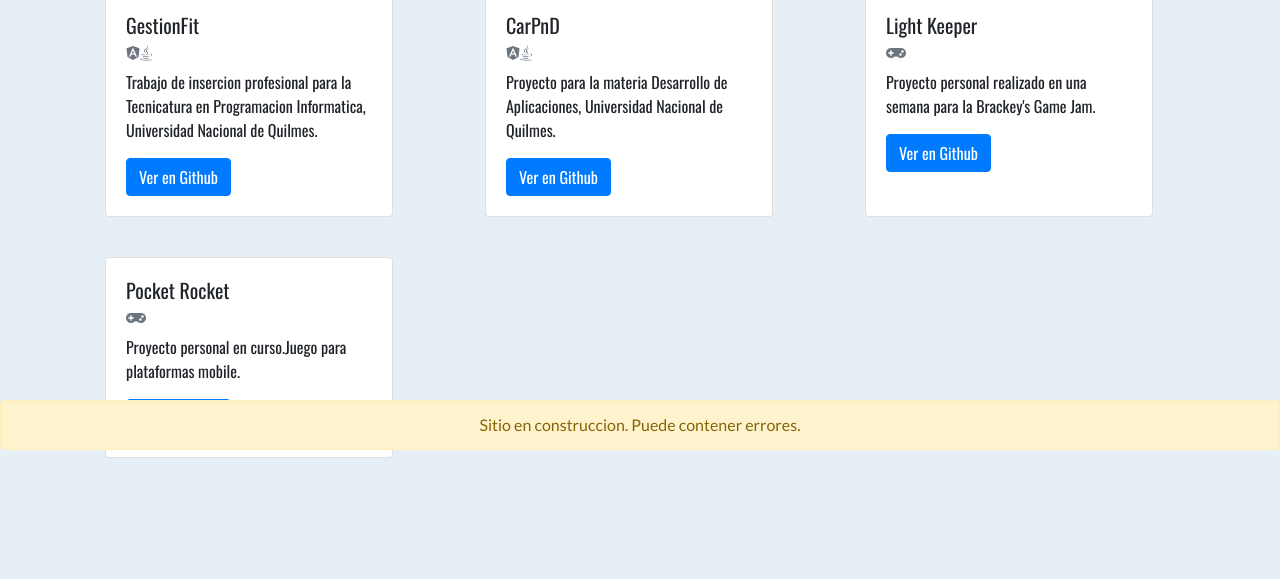
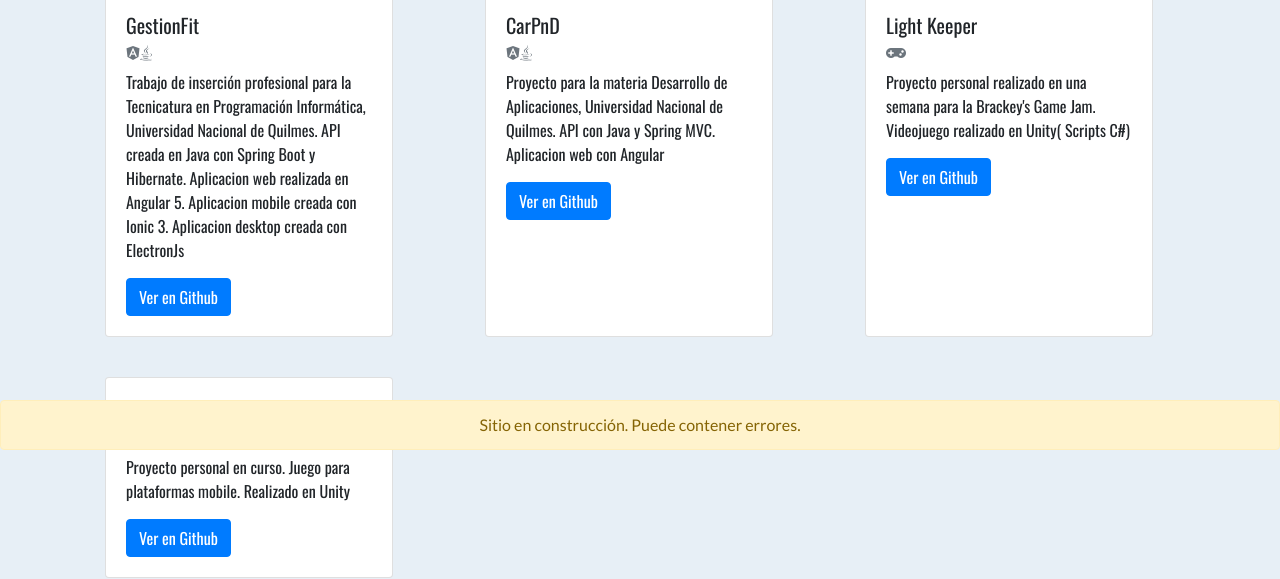
Before and after one commit to gasvel/portfolio, an Angular app: page /proyectos in a window 1280 px wide. Shown: the part 334-913 px from the top of the page. Before the commit the page ends 812 px from the top, so only its background shows below. Built offline with nearby package versions, Linux system fonts and the light colour scheme.

Commit message:
Cambios en ortografia

```diff
--- a/src/app/app.component.html
+++ b/src/app/app.component.html
@@ -1,5 +1,5 @@
 <nav class="navbar navbar-expand-lg navbar-dark bg-primary">
-  <a class="navbar-brand">Gaston Ariel Veliez</a>
+  <a class="navbar-brand">Gast&oacute;n Ariel Veliez</a>
   <button class="navbar-toggler" type="button" data-toggle="collapse" data-target="#navbarNavAltMarkup" aria-controls="navbarNavAltMarkup" aria-expanded="false" aria-label="Toggle navigation">
     <span class="navbar-toggler-icon"></span>
   </button>
@@ -13,5 +13,5 @@
 </nav>
 <router-outlet></router-outlet>
 <div class="alert alert-warning footer" role="alert">
-  Sitio en construccion. Puede contener errores.
+  Sitio en construcci&oacute;n. Puede contener errores.
 </div>
--- a/src/app/inicio/inicio.component.html
+++ b/src/app/inicio/inicio.component.html
@@ -4,8 +4,8 @@
       <img src="http://static.t13.cl/images/sizes/1200x675/1493938270-programacion-istock.jpg" class="d-block w-100 imgCarr" alt="img1">
       <div class="carousel-caption d-none d-md-block carInfo">
         <h3>Gaston Veliez</h3>
-        <h4>Tecnico Universitario en Programacion Informatica</h4>
-        <h4>Estudiante de la Licenciatura en Informatica</h4>
+        <h4>Tecnico Universitario en Programaci&oacute;n Inform&aacute;tica</h4>
+        <h4>Estudiante de la Licenciatura en Inform&aacute;tica</h4>
         <h4>Universidad Nacional de Quilmes</h4>
       </div>
     </div>
@@ -15,7 +15,7 @@
       </a>
       <div class="carousel-caption d-none d-md-block carInfo">
         <h3>Mis proyectos</h3>
-        <h4>Proyectos realizados con motivo acedemico y/o personal</h4>
+        <h4>Proyectos realizados con motivo aced&eacute;mico y/o personal</h4>
       </div>
     </div>
     <div class="carousel-item">
@@ -29,7 +29,7 @@
   </div>
   <a class="carousel-control-prev" href="#carouselExampleControls" role="button" data-slide="prev">
     <span class="carousel-control-prev-icon" aria-hidden="true"></span>
-    <span class="sr-only">Atras</span>
+    <span class="sr-only">Atr&aacute;s</span>
   </a>
   <a class="carousel-control-next" href="#carouselExampleControls" role="button" data-slide="next">
     <span class="carousel-control-next-icon" aria-hidden="true"></span>
@@ -44,15 +44,15 @@
       </div>
       <div class="col-md infoCV">
         <div class="container">
-          <h4 class="seccion">Informacion Personal</h4>
+          <h4 class="seccion">Informaci&oacute;n Personal</h4>
           <p class="contentSeccion">Fecha de Nacimiento: 19/09/1995</p>
           <p class="contentSeccion">Berazategui, Buenos Aires</p>
         </div>
         <div class="container">
-            <h4 class="seccion">Formacion</h4>
-            <p class="contentSeccion">Tecnico Universitario en Programacion Informatica, Universidad Nacional de Quilmes</p>
-            <p class="contentSeccion">Estudiante de la Licenciatura en Informatica, Universidad Nacional de Quilmes</p>
-            <p class="contentSeccion">Curso de Realizacion Integral de Videojuegos, Escuela de Arte Multimedial Da Vinci</p>
+            <h4 class="seccion">Formaci&oacute;n</h4>
+            <p class="contentSeccion">Tecnico Universitario en Programaci&oacute;n Inform&aacute;tica, Universidad Nacional de Quilmes</p>
+            <p class="contentSeccion">Estudiante de la Licenciatura en Inform&aacute;tica, Universidad Nacional de Quilmes</p>
+            <p class="contentSeccion">Curso de Realizaci&oacute;n Integral de Videojuegos, Escuela de Arte Multimedial Da Vinci</p>
         </div>
         <div class="container">
             <h4 class="seccion">Skills</h4>
--- a/src/app/proyectos/proyectos.component.html
+++ b/src/app/proyectos/proyectos.component.html
@@ -6,7 +6,8 @@
             <div class="card-body">
               <h5 class="card-title">GestionFit</h5>
               <h6 class="card-subtitle mb-2 text-muted"><i class="fab fa-angular"></i><i class="fab fa-java"></i></h6>
-              <p class="card-text">Trabajo de insercion profesional para la Tecnicatura en Programacion Informatica, Universidad Nacional de Quilmes.</p>
+              <p class="card-text">Trabajo de inserci&oacute;n profesional para la Tecnicatura en Programaci&oacute;n Inform&aacute;tica, Universidad Nacional de Quilmes.
+              API creada en Java con Spring Boot y Hibernate. Aplicacion web realizada en Angular 5. Aplicacion mobile creada con Ionic 3. Aplicacion desktop creada con ElectronJs</p>
               <a href="https://github.com/MatiCava/GestionFitTip" class="btn btn-primary">Ver en Github</a>
             </div>
           </div>
@@ -17,7 +18,7 @@
             <div class="card-body">
               <h5 class="card-title">CarPnD</h5>
               <h6 class="card-subtitle mb-2 text-muted"><i class="fab fa-angular"></i><i class="fab fa-java"></i></h6>
-              <p class="card-text">Proyecto para la materia Desarrollo de Aplicaciones, Universidad Nacional de Quilmes.</p>
+              <p class="card-text">Proyecto para la materia Desarrollo de Aplicaciones, Universidad Nacional de Quilmes. API con Java y Spring MVC. Aplicacion web con Angular</p>
               <a href="https://github.com/gasvel/desapp-unq-grupo-f-012018" class="btn btn-primary">Ver en Github</a>
             </div>
           </div>
@@ -29,7 +30,7 @@
     <div class="card-body">
       <h5 class="card-title">Light Keeper</h5>
       <h6 class="card-subtitle mb-2 text-muted"><i class="fas fa-gamepad"></i></h6>
-      <p class="card-text">Proyecto personal realizado en una semana para la Brackey's Game Jam.</p>
+      <p class="card-text">Proyecto personal realizado en una semana para la Brackey's Game Jam. Videojuego realizado en Unity( Scripts C#)</p>
       <a href="https://github.com/gasvel/Light-Keeper" class="btn btn-primary">Ver en Github</a>
     </div>
   </div>
@@ -40,7 +41,7 @@
       <div class="card-body">
         <h5 class="card-title">Pocket Rocket</h5>
         <h6 class="card-subtitle mb-2 text-muted"><i class="fas fa-gamepad"></i></h6>
-        <p class="card-text">Proyecto personal en curso.Juego para plataformas mobile.</p>
+        <p class="card-text">Proyecto personal en curso. Juego para plataformas mobile. Realizado en Unity</p>
         <a href="https://github.com/gasvel/PocketRocket" class="btn btn-primary">Ver en Github</a>
       </div>
     </div>
```
